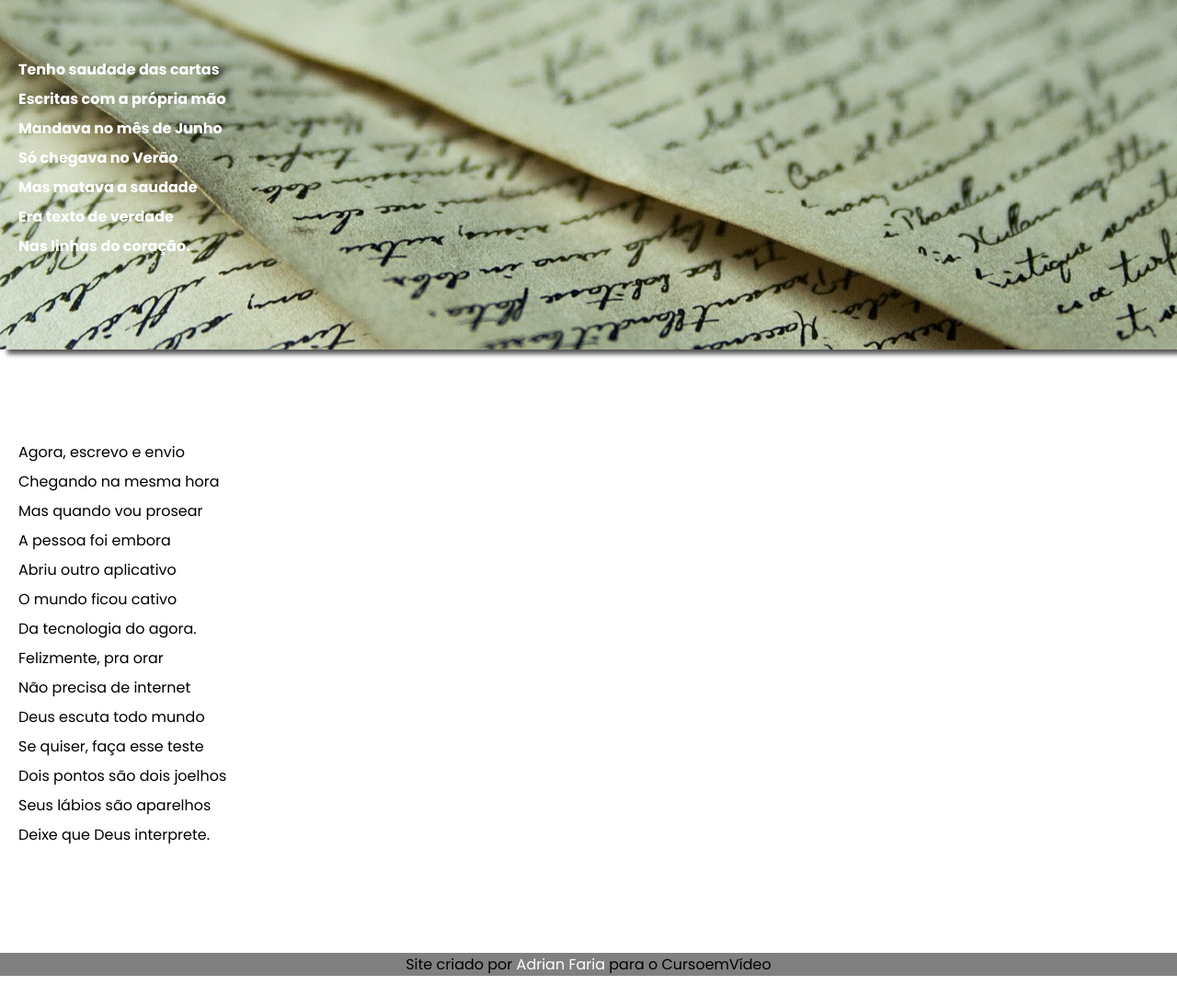
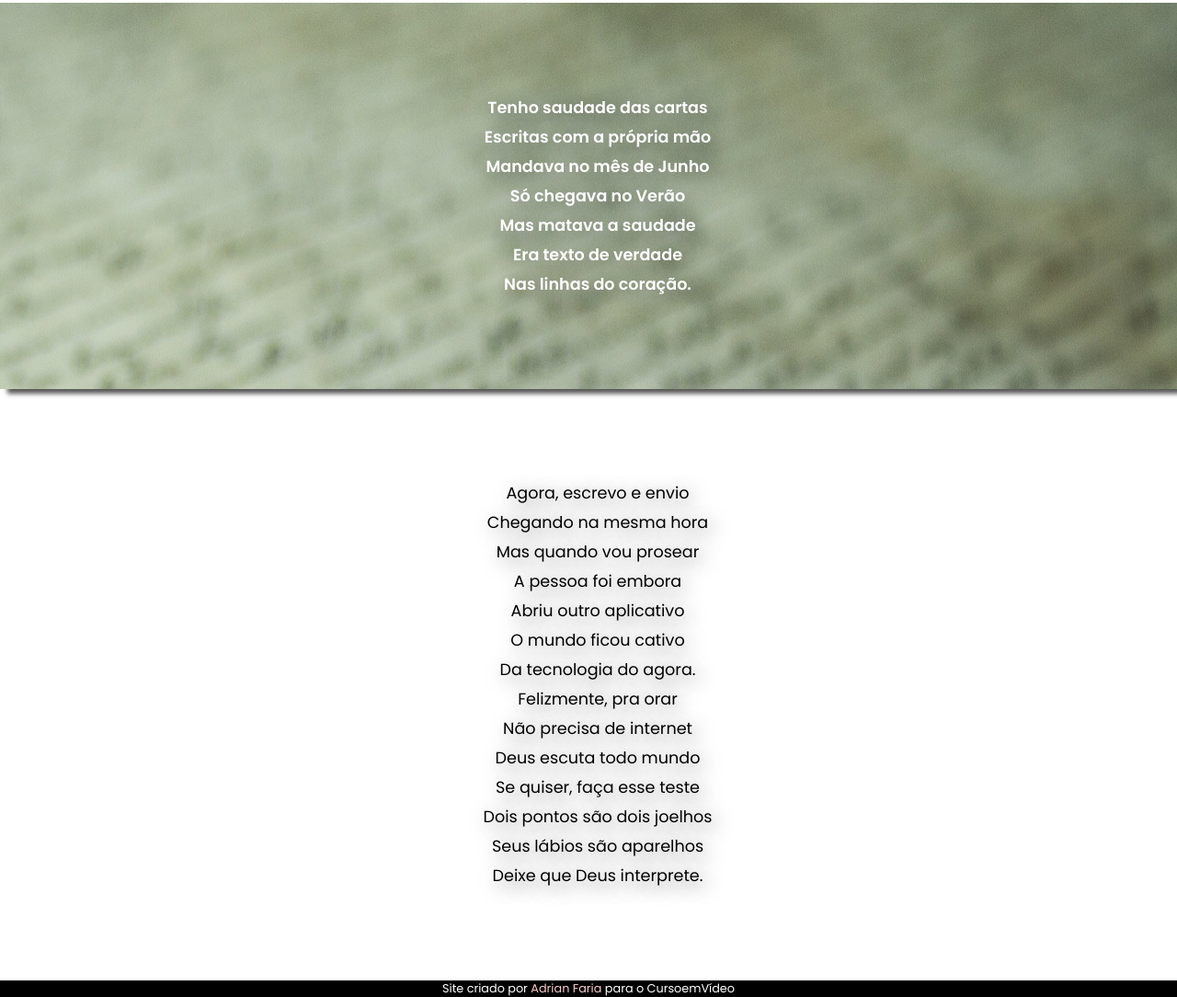
Before and after one commit to AdriannSouza/projeto-cordel, a plain HTML site: page index.html in a window 1280 px wide. Shown: the part 1664-2748 px from the top of the page at 92% size. Drawn offline with Linux system fonts and the light colour scheme.

Commit message:
site pronto

```diff
--- a/style.css
+++ b/style.css
@@ -6,11 +6,12 @@
 
 body {
     margin: 0;
+    text-align: center;
 }
 
 header {
-    background-color: black;
-    padding: 20px;
+    background-color: rgba(0, 0, 0, 0.947);
+    padding: 35px;
     color: white;
     text-align: center;
 }
@@ -24,24 +25,30 @@ section {
     padding-top: 10vh;
     padding-bottom: 10vh;
     line-height: 2em;
+    text-shadow: 5px 5px 20px rgba(0, 0, 0, 0.578);
 }
+
+section p {
+    font-size: 1.1em;
+}
+
 .paralax {
     background-color: lightgrey;
     background-image: url(imagens/background001.jpg);
     background-position: center center;
     box-shadow: 8px 5px 5px rgba(0, 0, 0, 0.668);
     background-attachment: fixed;
-    font-weight: bold;
     color: white;
+    font-weight: 600;
 }
 .paralaxb {
     background-color: lightgrey;
     background-image: url(imagens/background002.jpg);
-    background-position: center center;
+    background-position: right top;
     box-shadow: 8px 5px 5px rgba(0, 0, 0, 0.668);
     background-attachment: fixed;
-    font-weight: bold;
     color: white;
+    font-weight: 600;
 }
 
 a {
@@ -54,6 +61,16 @@ a:hover {
 }
 
 footer {
-    background-color: grey;
+    background-color: black;
     text-align: center;
+    color: white;
+    font-size: 0.8em;
 }
+
+footer p {
+    margin: 0;
+}
+
+footer a {
+    color: rgb(250, 202, 202);
+}
```
